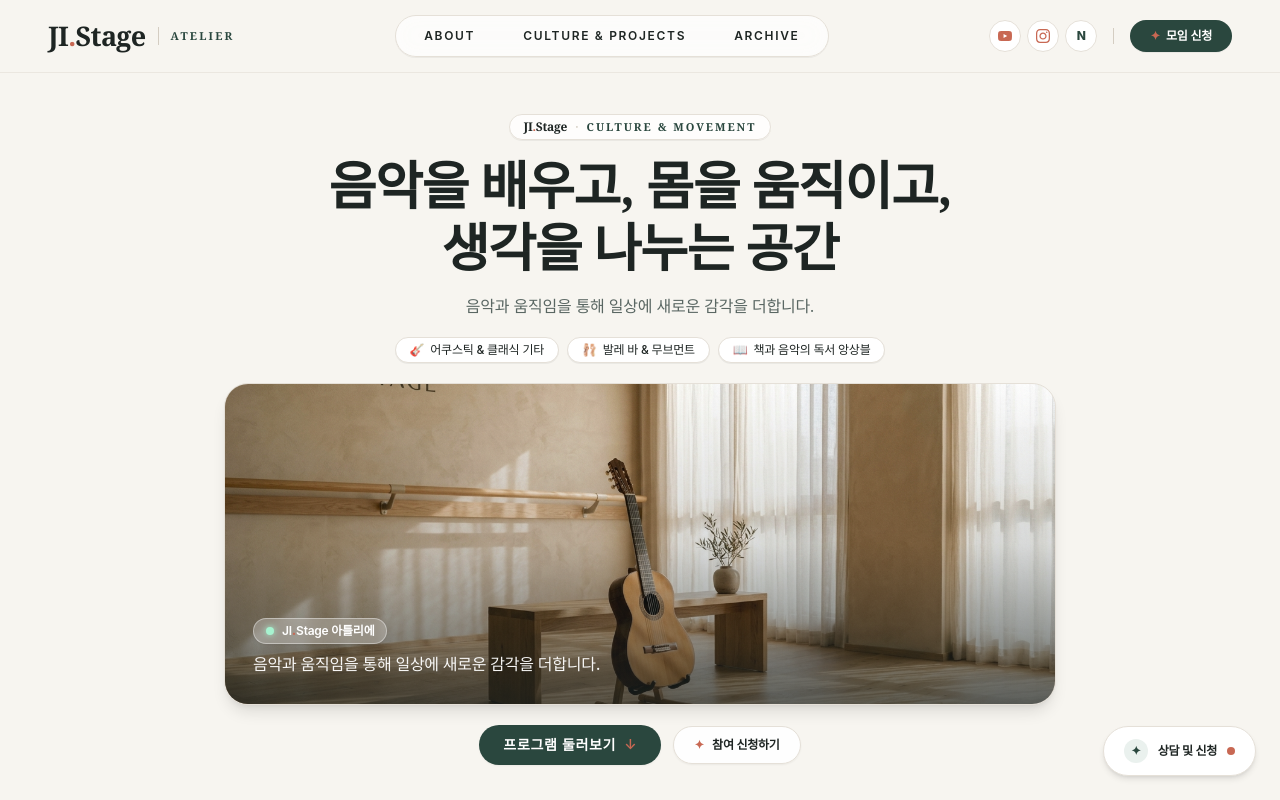
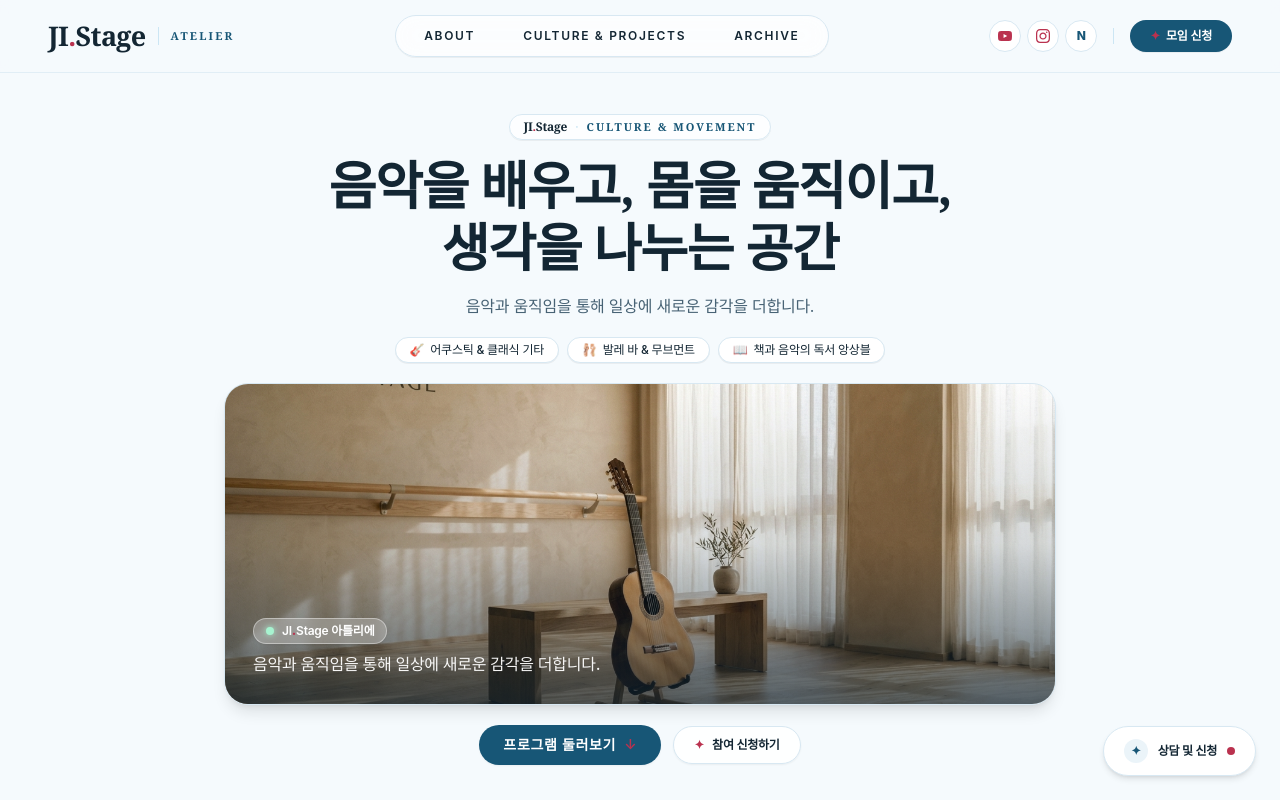
Before and after one commit to imapstudio-jiae/my-first-page, a Next.js app: page / in a window 1280 px wide. Shown: the top 800 px of the page. Built offline with nearby package versions, Linux system fonts and the light colour scheme.

Commit message:
Coolors 이미지 팔레트(#175676 Baltic Blue, #BA324F Rosewood, #CCE6F4 Pale Sky) 전역 적용

```diff
--- a/app/globals.css
+++ b/app/globals.css
@@ -4,33 +4,33 @@
 
 :root {
   /* ======================================================== */
-  /* [JI.Stage 디자인 시스템 - 단 한 곳에서 관리하는 색상 변수] */
+  /* [JI.Stage 디자인 시스템 - Coolors 이미지 팔레트 기반]    */
   /* 아래 색상 코드 한 줄만 바꾸면 사이트 전체가 일괄 변경됩니다. */
   /* ======================================================== */
 
-  /* [1. 배경 & 표면 색상: 따뜻한 리넨 베이지 & 순백 카드] */
-  --bg-main: #F7F5F0;             /* 메인 페이지 배경 (따뜻한 리넨 크림) */
-  --bg-subtle: #EFECE6;           /* 보조/구분 배경 */
-  --bg-surface: #FFFFFF;          /* 카드, 모달, 컨테이너 배경 */
-  --border-subtle: #E5E0D8;       /* 기본 테두리 및 구분선 */
-  --border-strong: #D4CDC2;       /* 진한 테두리 및 구분선 */
+  /* [1. 배경 & 표면 색상: Pale Sky(#CCE6F4) 기반의 맑고 부드러운 톤] */
+  --bg-main: #F5FAFD;             /* 메인 배경: 은은하고 맑은 페일 스카이 틴트 */
+  --bg-subtle: #E8F3F8;           /* 보조/구분 배경 */
+  --bg-surface: #FFFFFF;          /* 카드, 모달, 컨테이너 배경 (순백) */
+  --border-subtle: #D8E8F2;       /* 기본 테두리 및 구분선 */
+  --border-strong: #CCE6F4;       /* 팔레트의 Pale Sky(#CCE6F4) */
 
-  /* [2. 주 색 (Primary: 믿음직하고 깊은 포레스트 세이지)] */
-  --primary: #2A473E;             /* 주 색상 (버튼, 주요 아이콘, 강조 타이틀) */
-  --primary-hover: #1F352E;       /* 주 색상 호버 */
-  --primary-light: #EAF1EE;       /* 주 색상 연한 칩/뱃지 배경 */
-  --primary-border: #C9DBD3;      /* 주 색상 연한 테두리 */
+  /* [2. 주 색 (Primary: Baltic Blue #175676 - 깊고 믿음직한 인텔리전트 블루)] */
+  --primary: #175676;             /* 팔레트의 Baltic Blue */
+  --primary-hover: #11425C;       /* 주 색상 호버 */
+  --primary-light: #EBF4F9;       /* 주 색상 연한 칩/뱃지 배경 */
+  --primary-border: #CCE6F4;      /* 주 색상 연한 테두리 */
 
-  /* [3. 강조 색 (Accent: 따뜻하고 세련된 웜 테라코타)] */
-  --accent: #C86853;              /* 강조 색상 (시그니처 점, ✦ 보석, 주요 포인트) */
-  --accent-hover: #B05541;        /* 강조 색상 호버 */
-  --accent-light: #FBF1EE;        /* 강조 색상 연한 칩/뱃지 배경 */
-  --accent-border: #F2D5CD;       /* 강조 색상 연한 테두리 */
+  /* [3. 강조 색 (Accent: Rosewood #BA324F / Crimson #D62839 - 세련된 장미빛)] */
+  --accent: #BA324F;              /* 팔레트의 Rosewood */
+  --accent-hover: #D62839;        /* 팔레트의 Classic Crimson */
+  --accent-light: #FDF1F3;        /* 강조 색상 연한 칩/뱃지 배경 */
+  --accent-border: #F7D4DC;       /* 강조 색상 연한 테두리 */
 
-  /* [4. 글자 색상 (Text: 부드러운 차콜 & 차분한 슬레이트 모스)] */
-  --text-main: #1E2523;           /* 주요 텍스트 (제목 및 메인 본문) */
-  --text-muted: #5A6763;          /* 보조 텍스트 (서브 카피 및 설명) */
-  --text-subtle: #8A9692;         /* 캡션, 날짜, 메타 정보 */
+  /* [4. 글자 색상 (Text: Baltic Blue 기반의 짙은 네이비 차콜)] */
+  --text-main: #132633;           /* 주요 텍스트 (깊은 네이비 먹색) */
+  --text-muted: #486375;          /* 보조 텍스트 (차분한 슬레이트 블루) */
+  --text-subtle: #7A95A6;         /* 캡션, 날짜, 메타 정보 */
 
   /* [5. 글꼴 (Font Family: Pretendard + Cormorant Garamond)] */
   --font-serif: 'Cormorant Garamond', 'Gowun Batang', Georgia, serif;
```
